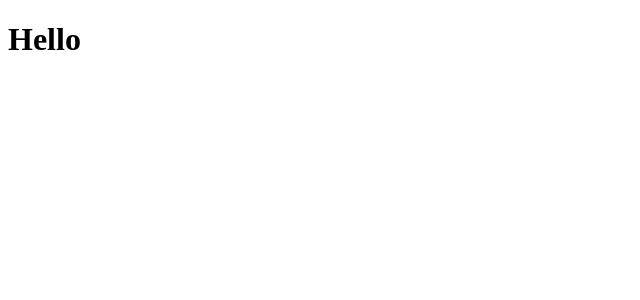
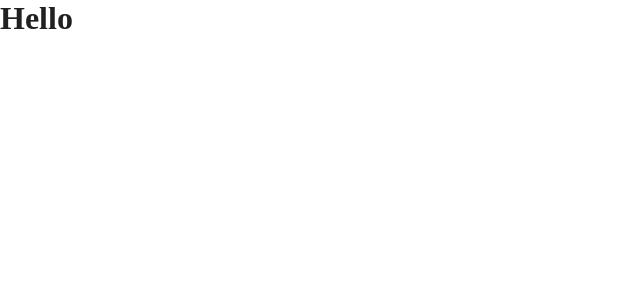
Before and after one commit to dylanvivant/makit, a Next.js app: page / in a window 1280 px wide. Shown: the top 300 px of the page, without its empty margins (0-640 px from the left). Built offline with nearby package versions, Linux system fonts and the light colour scheme.

Commit message:
Add toggle dark mode
In this update, I added a CSS file with variables that I will use throughout the website implementation to facilitate the transition to dark mode. I used "Hello" as a test button for my function to ensure that it works perfectly.

```diff
--- a/src/app/page.js
+++ b/src/app/page.js
@@ -1,9 +1,54 @@
-import React from 'react'
+'use client'
+import React, { useEffect, useState } from 'react'
+
+import './page.min.css'
+
 
 export default function Home() {
+
+    // Dark mode function
+
+    const [darkMode, setDarkMode] = useState((false));
+
+    useEffect(() => {
+        if (typeof window !== 'undefined') {
+            const savedMode = localStorage.getItem('darkMode');
+            setDarkMode(savedMode !== null ? JSON.parse(savedMode) : false);
+        }
+    }, []);
+
+    const toggleDarkMode = () => {
+        const newMode = !darkMode;
+        setDarkMode(newMode);
+        localStorage.setItem('darkMode', JSON.stringify(newMode));
+    };
+
+    useEffect(() => {
+        const root = document.documentElement.style;
+        if (darkMode) {
+            root.setProperty('--background-color', '#212121');
+            root.setProperty('--text-color', '#fff');
+            root.setProperty('--title-texte-color', '#fff');
+            root.setProperty('--title-texte-hover', '#AD00FF');
+            root.setProperty('--navigation-color', '#fff');
+            root.setProperty('--navigation-hover', '#AD00FF');
+            root.setProperty('--navigation-active', '#AD00FF');
+            root.setProperty('--border-color', '#AD00FF');
+        } else {
+            root.setProperty('--background-color', '#fff');
+            root.setProperty('--text-color', '#212121');
+            root.setProperty('--title-texte-color', '#AD00FF');
+            root.setProperty('--title-texte-hover', '#AD00FF');
+            root.setProperty('--navigation-color', '#212121');
+            root.setProperty('--navigation-hover', '#AD00FF');
+            root.setProperty('--navigation-active', '#AD00FF');
+            root.setProperty('--border-color', '#212121');
+        }
+    });
+
     return (
         <>
-            <h1>Hello</h1>
+            <h1 onClick={toggleDarkMode}>Hello</h1>
         </>
     )
 }
--- /dev/null
+++ b/src/app/page.min.css
@@ -0,0 +1,23 @@
+:root {
+
+    --background-color: #fff;
+    --text-color: #212121;
+    --title-text-color: #AD00FF;
+    --title-text-hover: #212121;
+    --navigation-color: #212121;
+    --navigation-hover: #AD00FF;
+    --navigation-active: #ad00ff;
+    --border-color: #212121;
+
+}
+
+* {
+    margin: 0;
+    padding: 0;
+    box-sizing: border-box;
+    color: var(--text-color);
+}
+
+body {
+    background-color: var(--background-color);
+}
```
